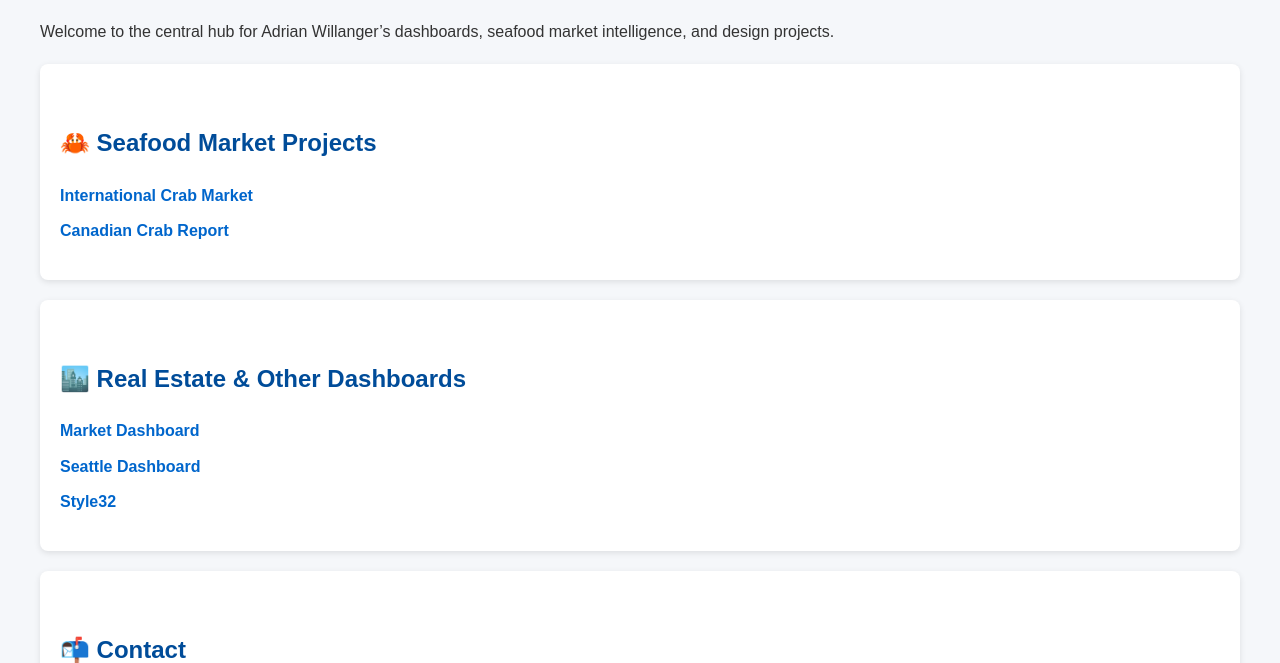
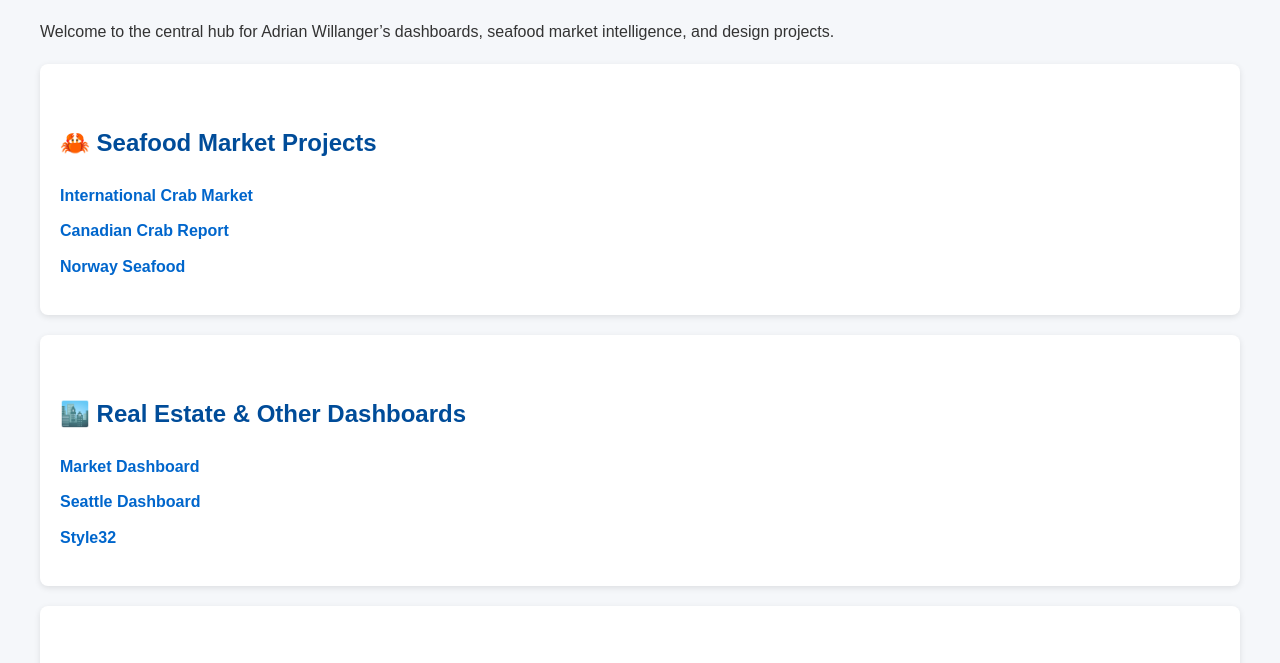
Before and after one commit to adrianwillanger-cyber/Adrian-Willanger-Portfolio, a plain HTML site: page index.html in a window 1280 px wide. Shown: the part 107-770 px from the top of the page. Drawn offline with Linux system fonts and the light colour scheme.

Commit message:
Update seafood section with Norway Seafood project
Added a new project link for Norway Seafood in the seafood section.

```diff
--- a/index.html
+++ b/index.html
@@ -63,6 +63,8 @@
     <ul>
       <li><a href="https://adrianwillanger-cyber.github.io/InternationalCrabMarket/">International Crab Market</a></li>
       <li><a href="https://adrianwillanger-cyber.github.io/Canadian-Crab-Report/">Canadian Crab Report</a></li>
+      <li><a href="https://adrianwillanger-cyber.github.io/Norway-Seafood/">Norway Seafood</a></li>
+
     </ul>
   </div>
 
```
